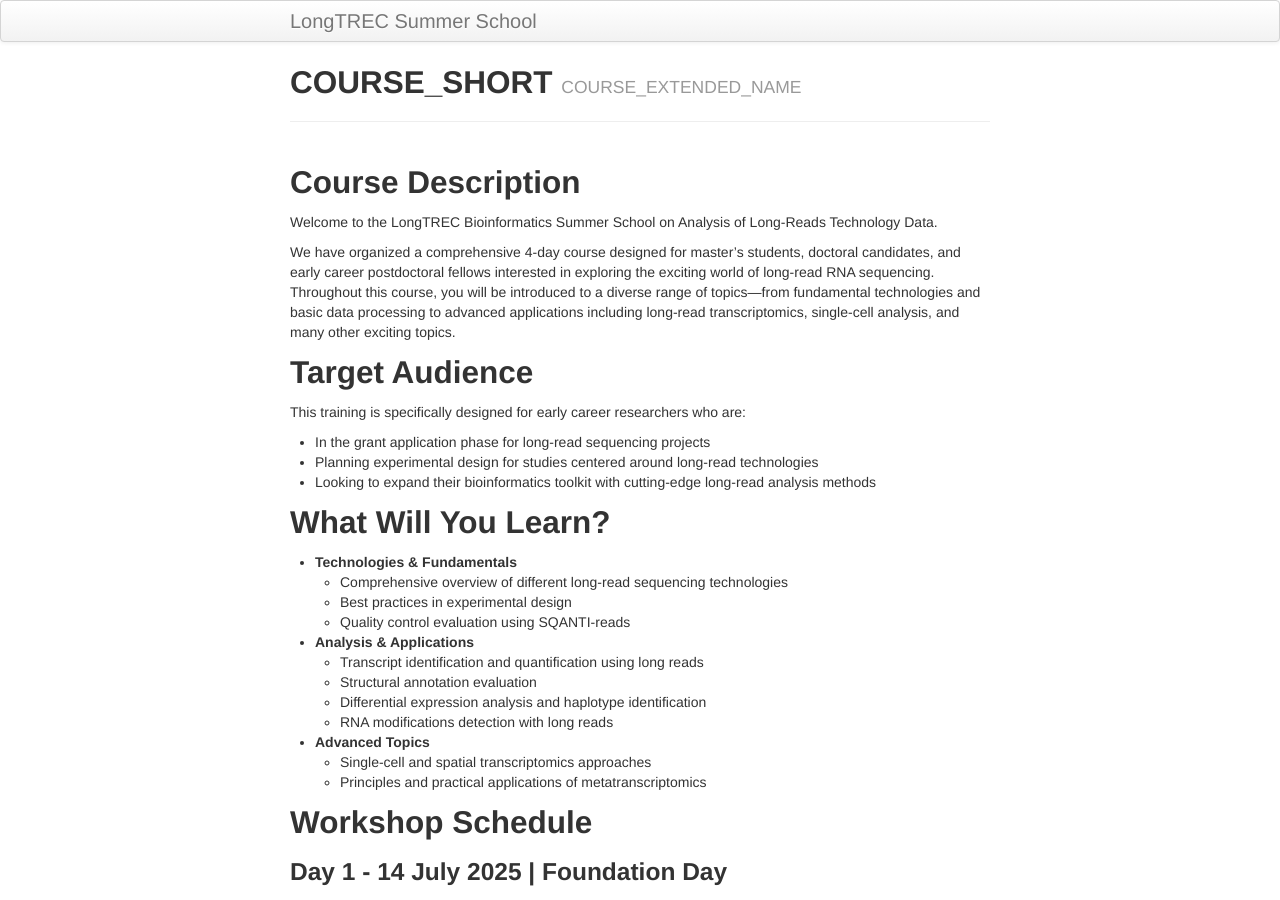
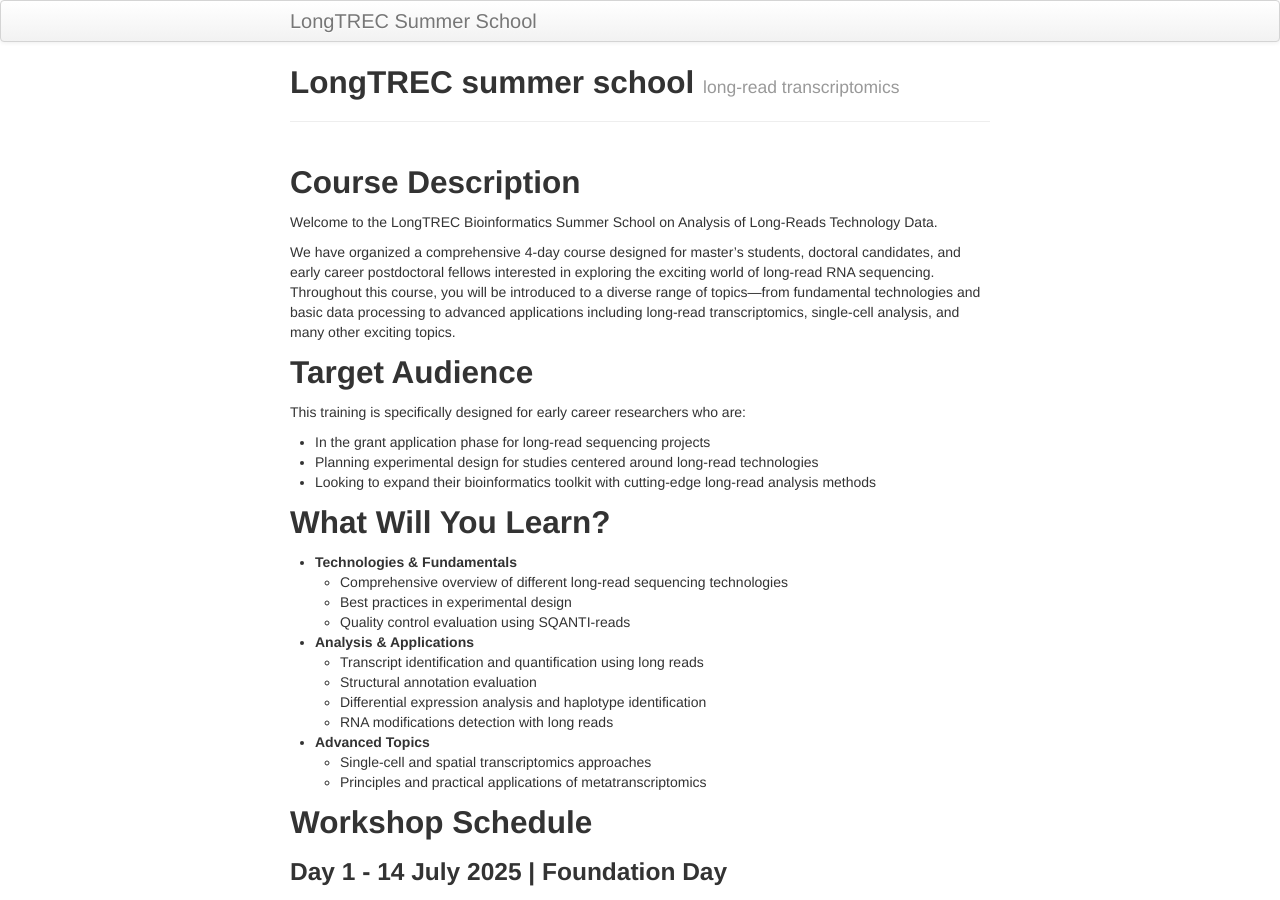
Before and after one commit to longTREC/summer_school, a Jekyll site: the page built from index.md, in a window 1280 px wide and 900 px high. Built offline with Jekyll 4.4.1, drawn with Linux system fonts in a browser that asks for light colours; our own code applies the rules of GitHub Pages for plain Markdown files.

Commit message:
Update index.md header

```diff
--- a/index.md
+++ b/index.md
@@ -8,21 +8,21 @@ schemadotorg:
   # Course details
        # "name" -> The acronym and extended name of the course, separated by " - "
        # "description" -> Short description of the course
-  name: "COURSE_SHORT - COURSE_EXTENDED_NAME"
+  name: "LongTREC summer school - long-read transcriptomics"
   description: ""
 
   # Keywords -> Consult EDAM:Topic
   keywords:  ""
 
   # Audience -> Following Elixir-Tess input
-  audience: ["Academia/ Research Institution", "Industry", "Non-Profit Organisation", "Healthcare"]
+  audience: ["Academia/ Research Institution"]
 
   # Author info
   author:
     - "@type": Organization
-      name: "The Gulbenkian Training Programme in Bioinformatics"
-      alternateName: "GTPB"
-      sameAs: "gtpb.igc.gulbenkian.pt/bicourses/index.html"
+      name: "LongTREC"
+      alternateName: "LongTREC"
+      sameAs: "https://longtrec.eu/"
 
   # predominant type of learning resources
   "learningResourceType": ["presentation", "exercise", "scripts", "handout"]
@@ -39,7 +39,7 @@ schemadotorg:
   # License & Language & url
   license: https://creativecommons.org/licenses/by/4.0/
   inLanguage: "en-us"
-  url: "https://gtpb.github.io/Web_course_template/"
+  url: "https://longtrec.github.io/summer_school/"
 ---
 
 ## Course Description
```
